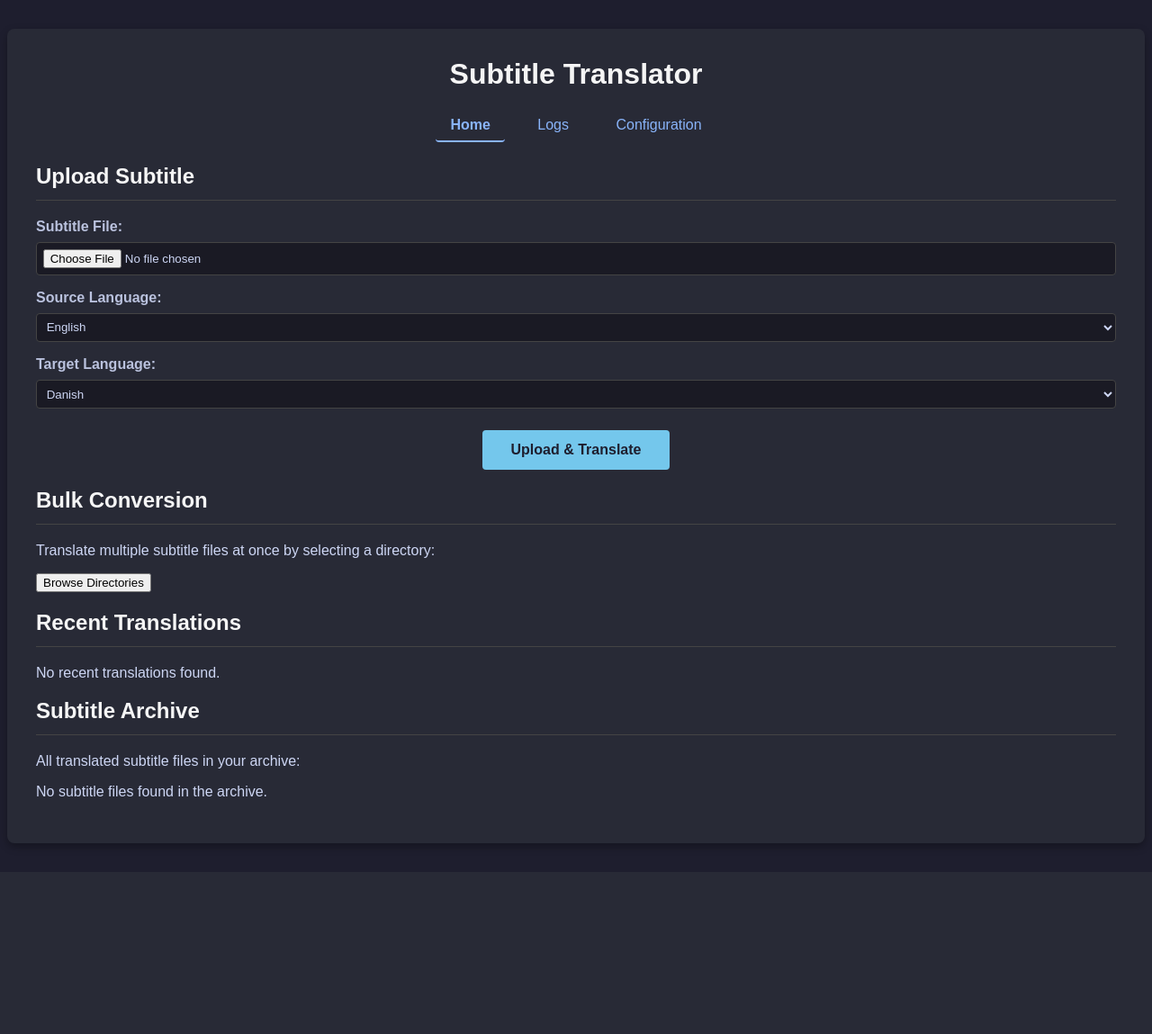
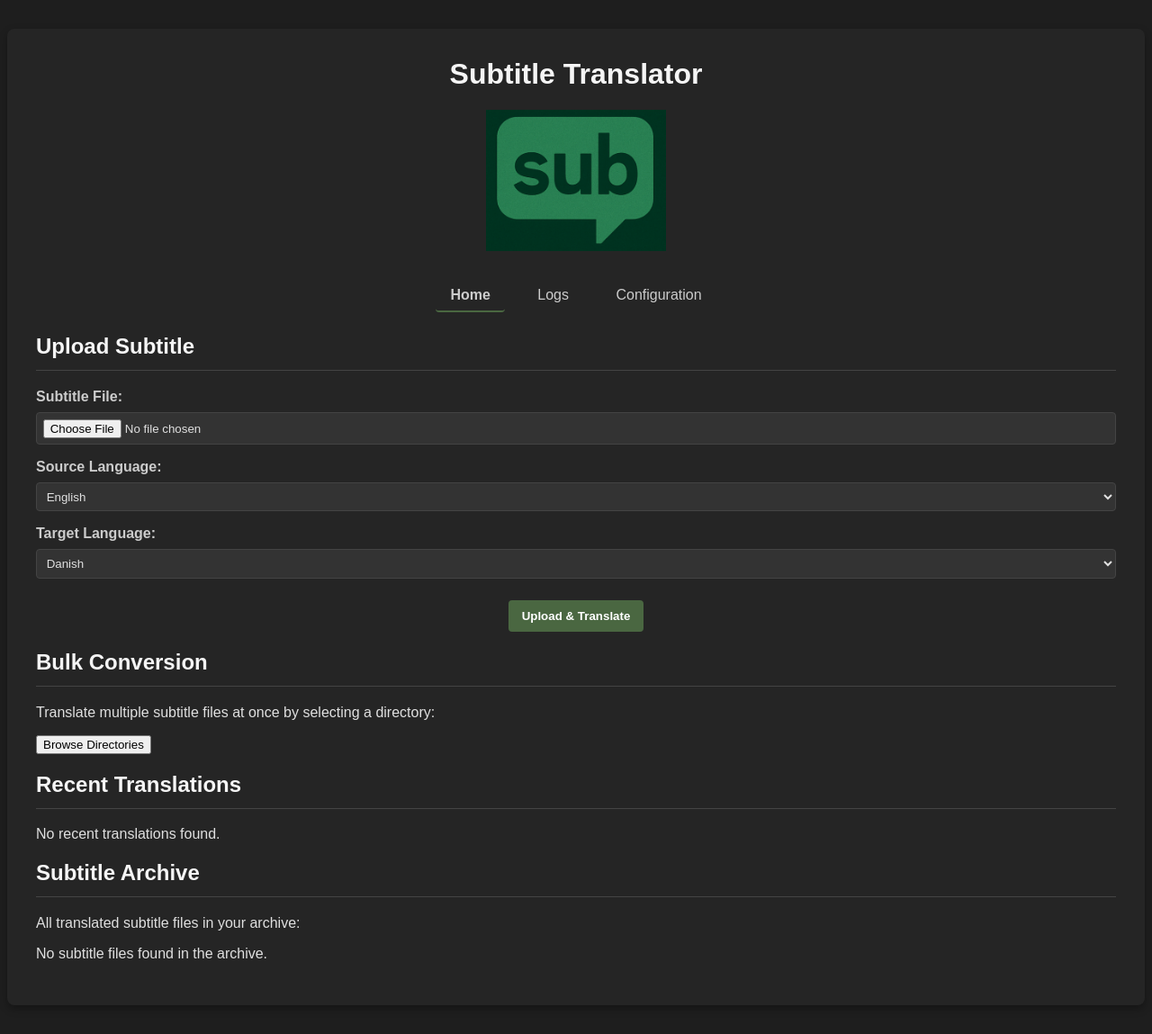
Before and after one commit to icewall905/sub, a Flask app: page / in a window 1280 px wide. Shown: the whole page at 90% size. Before the commit the page ends 951 px from the top, so only its background shows below. Run offline with Flask 3, Linux system fonts and the light colour scheme; data that the repository does not hold is empty.

Commit message:
Implement structural updates and optimizations across multiple modules

```diff
--- a/static/css/main.css
+++ b/static/css/main.css
@@ -3,14 +3,14 @@ body {
     font-family: sans-serif;
     margin: 0;
     padding: 0;
-    background-color: #1e1e2e;
-    color: #cdd6f4;
+    background-color: #1e1e1e; /* Darker background */
+    color: #e0e0e0; /* Lighter text */
 }
 
 .container {
     max-width: 1200px;
     margin: 2em auto;
-    background: #282a36;
+    background: #252525; /* Darker container background */
     padding: 2em;
     border-radius: 8px;
     box-shadow: 0 4px 10px rgba(0,0,0,0.3);
@@ -33,25 +33,46 @@ h2 {
     display: inline-block;
     padding: 0.5em 1em;
     margin: 0 0.5em;
-    color: #89b4fa;
+    color: #ccc; /* Lighter link color */
     text-decoration: none;
     border-radius: 4px;
 }
 
 .nav-links a:hover {
-    background-color: #313244;
+    background-color: #333;
     text-decoration: underline;
 }
 
 .nav-links a.active {
     font-weight: bold;
-    border-bottom: 2px solid #89b4fa;
+    border-bottom: 2px solid #4a6741; /* Mossy green */
+}
+
+/* Logo styles for subtitle translator */
+.logo-container {
+    display: flex;
+    justify-content: center;
+    align-items: center;
+    margin-bottom: 1.5em;
+}
+
+.site-logo {
+    max-width: 200px;
+    height: auto;
+    margin-bottom: 0.5em;
+}
+
+/* For smaller screens, reduce logo size */
+@media (max-width: 768px) {
+    .site-logo {
+        max-width: 150px;
+    }
 }
 
 /* Log viewer styles */
 #log-container {
-    background-color: #1a1a24;
-    color: #cdd6f4;
+    background-color: #1a1a1a; /* Darker log container */
+    color: #e0e0e0;
     padding: 1em;
     border-radius: 6px;
     font-family: monospace;
@@ -116,17 +137,17 @@ h2 {
     margin-right: 0.5em;
 }
 
-select, input[type="checkbox"] {
-    background-color: #1e1e2e;
-    color: #cdd6f4;
+select, input[type="checkbox"], input[type="text"], input[type="file"] {
+    background-color: #333;
+    color: #e0e0e0;
     border: 1px solid #444;
     border-radius: 4px;
     padding: 0.3em;
 }
 
 select option {
-    background-color: #1e1e2e;
-    color: #cdd6f4;
+    background-color: #333;
+    color: #e0e0e0;
 }
 
 /* Config editor styles */
@@ -146,7 +167,7 @@ select option {
     display: block;
     margin-bottom: 0.5em;
     font-weight: bold;
-    color: #bac2de;
+    color: #ccc;
 }
 
 .form-group input, .form-group select {
@@ -155,8 +176,8 @@ select option {
     border: 1px solid #444;
     border-radius: 4px;
     box-sizing: border-box;
-    background-color: #1a1a24;
-    color: #cdd6f4;
+    background-color: #333;
+    color: #e0e0e0;
 }
 
 .buttons {
@@ -173,23 +194,27 @@ select option {
 }
 
 .cancel {
-    background-color: #6c757d;
-    border: 1px solid #5a6268;
+    background-color: #555;
+    border: 1px solid #666;
     color: #f8f9fa;
 }
 
 .cancel:hover {
-    background-color: #5a6268;
+    background-color: #666;
 }
 
 button[type="submit"] {
-    background-color: #74c7ec;
+    background-color: #4a6741; /* Mossy green */
+    color: white;
     border: none;
-    color: #1e1e2e;
+    padding: 10px 15px;
+    border-radius: 4px;
+    cursor: pointer;
+    font-weight: bold;
 }
 
 button[type="submit"]:hover {
-    background-color: #89dceb;
+    background-color: #5a7b4f; /* Lighter mossy green */
 }
 
 .notification {
@@ -269,19 +294,17 @@ small {
 }
 
 .upload-button {
-    background-color: #74c7ec;
-    color: #1e1e2e;
+    background-color: #4a6741; /* Mossy green */
+    color: white;
     border: none;
-    padding: 0.8em 2em;
+    padding: 10px 15px;
     border-radius: 4px;
-    font-size: 1em;
+    cursor: pointer;
     font-weight: bold;
-    cursor: pointer;
-    transition: background-color 0.3s;
 }
 
 .upload-button:hover {
-    background-color: #89dceb;
+    background-color: #5a7b4f; /* Lighter mossy green */
 }
 
 .file-list {
--- a/templates/config_editor.html
+++ b/templates/config_editor.html
@@ -32,6 +32,8 @@
         </form>
     </div>
 
+    <img src="{{ url_for('static', filename='images/sublogo.png') }}" alt="Subtitle Translator" class="site-logo">
+
     <script src="{{ url_for('static', filename='js/config_editor.js') }}"></script>
 </body>
 </html>
--- a/templates/index.html
+++ b/templates/index.html
@@ -5,10 +5,15 @@
     <meta name="viewport" content="width=device-width, initial-scale=1.0">
     <title>Subtitle Translator</title>
     <link rel="stylesheet" href="{{ url_for('static', filename='css/main.css') }}">
+    <link rel="icon" href="{{ url_for('static', filename='images/sublogo.png') }}" type="image/png">
 </head>
 <body>
     <div class="container">
         <h1>Subtitle Translator</h1>
+
+        <div class="logo-container">
+            <img src="{{ url_for('static', filename='images/sublogo.png') }}" alt="Subtitle Translator" class="site-logo">
+        </div>
 
         <div class="nav-links">
             <a href="/" class="active">Home</a>
--- a/templates/log_viewer.html
+++ b/templates/log_viewer.html
@@ -44,6 +44,8 @@
         </div>
     </div>
 
+    <img src="{{ url_for('static', filename='images/sublogo.png') }}" alt="Subtitle Translator" class="site-logo">
+
     <script src="{{ url_for('static', filename='js/log_viewer.js') }}"></script>
 </body>
 </html>
```
Also changed, not shown: other parts of static/css/main.css (+82 -45 lines), static/images/sublogo.png (added).
